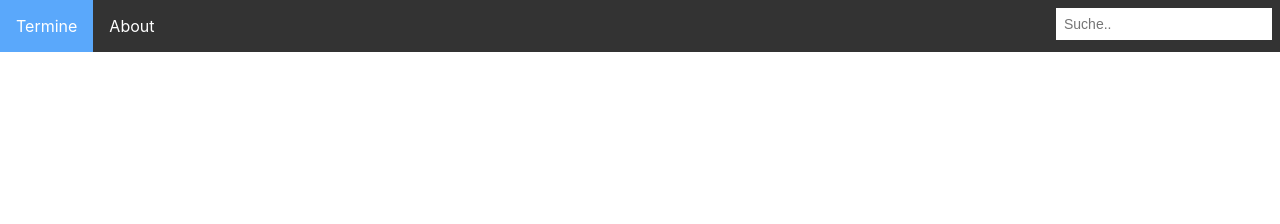
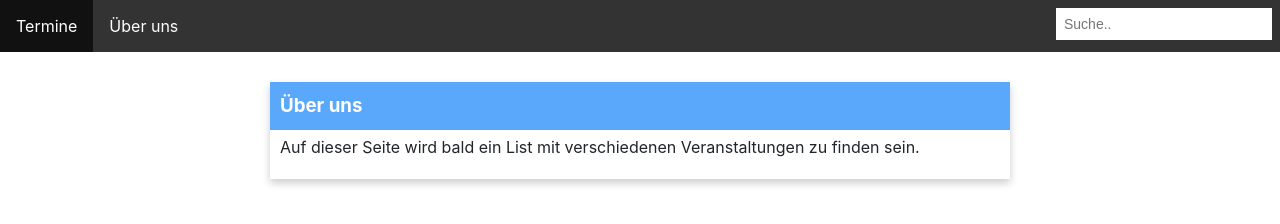
Before and after one commit to ri-cal/ri-cal.github.io, a plain HTML site: page index.html in a window 1280 px wide. Drawn offline with nearby package versions, Linux system fonts and the light colour scheme; no server answers.

Commit message:
Update index.html

```diff
--- a/index.html
+++ b/index.html
@@ -10,11 +10,17 @@
 <script src="https://code.jquery.com/jquery-3.3.1.min.js" integrity="sha256-FgpCb/KJQlLNfOu91ta32o/NMZxltwRo8QtmkMRdAu8=" crossorigin="anonymous"></script>
 <link rel="stylesheet" href="https://use.fontawesome.com/releases/v5.7.2/css/all.css" integrity="sha384-fnmOCqbTlWIlj8LyTjo7mOUStjsKC4pOpQbqyi7RrhN7udi9RwhKkMHpvLbHG9Sr" crossorigin="anonymous">
 <script>
+	function hash_changed() {
+		$("a").removeClass("active");
+		$("a[href*='" + window.location.hash + "']").addClass("active");
+}
+	window.onhashchange = function () {
+		hash_changed();
+	};
 	function colapseNavi() {
 		var nav = $(".menu li:not(.colapseButton)");
 		var i = 0;
 		for (i = 0; i < nav.length; i++) {
-			console.log(nav[i]);
 			if (nav[i].className === "show") {
 				nav[i].className = "hide";
 			} else {
@@ -62,13 +68,20 @@
 			<li class="colapseButton"><a href="javascript:void(0);" class="icon" onclick="colapseNavi()">
 				<i class="fa fa-bars"></i>
 			</a></li>
-			<li><a class="active" href="#events">Termine</a></li>
-			<li><a href="#about">About</a></li>
+			<li><a class="" href="#events">Termine</a></li>
+			<li><a href="#about">&Uuml;ber uns</a></li>
 			<li><input id="search" type="text" placeholder="Suche.."></li>
 		</ul>
 	</nav>
     <div id="events" class="content">
+	</div>
     <div id="about" class="content">
+		<div class='event'>
+			<h3 class='summary'>&Uuml;ber uns</h3>
+			<div class='description'>
+			Auf dieser Seite wird bald ein List mit verschiedenen Veranstaltungen zu finden sein.
+			</div>
+		</div>
     </div>
 </body>
 </html>
```
